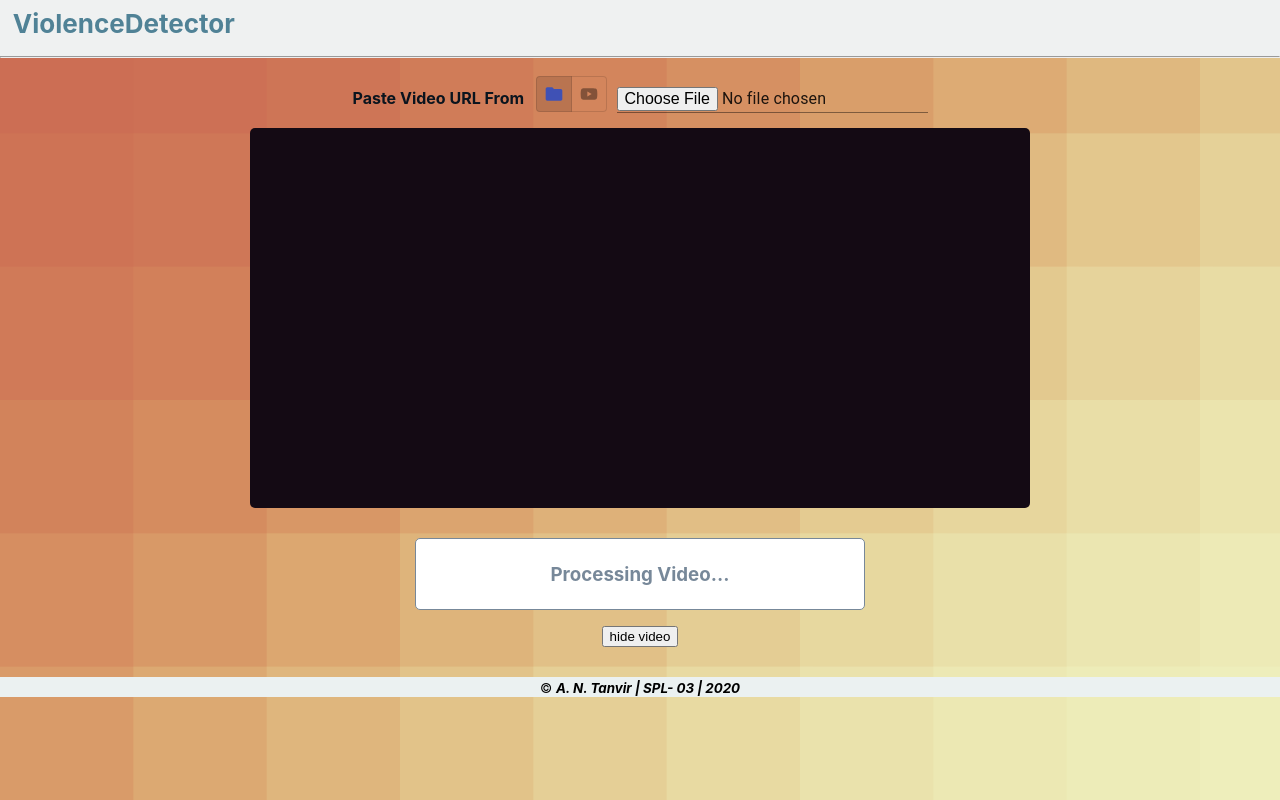
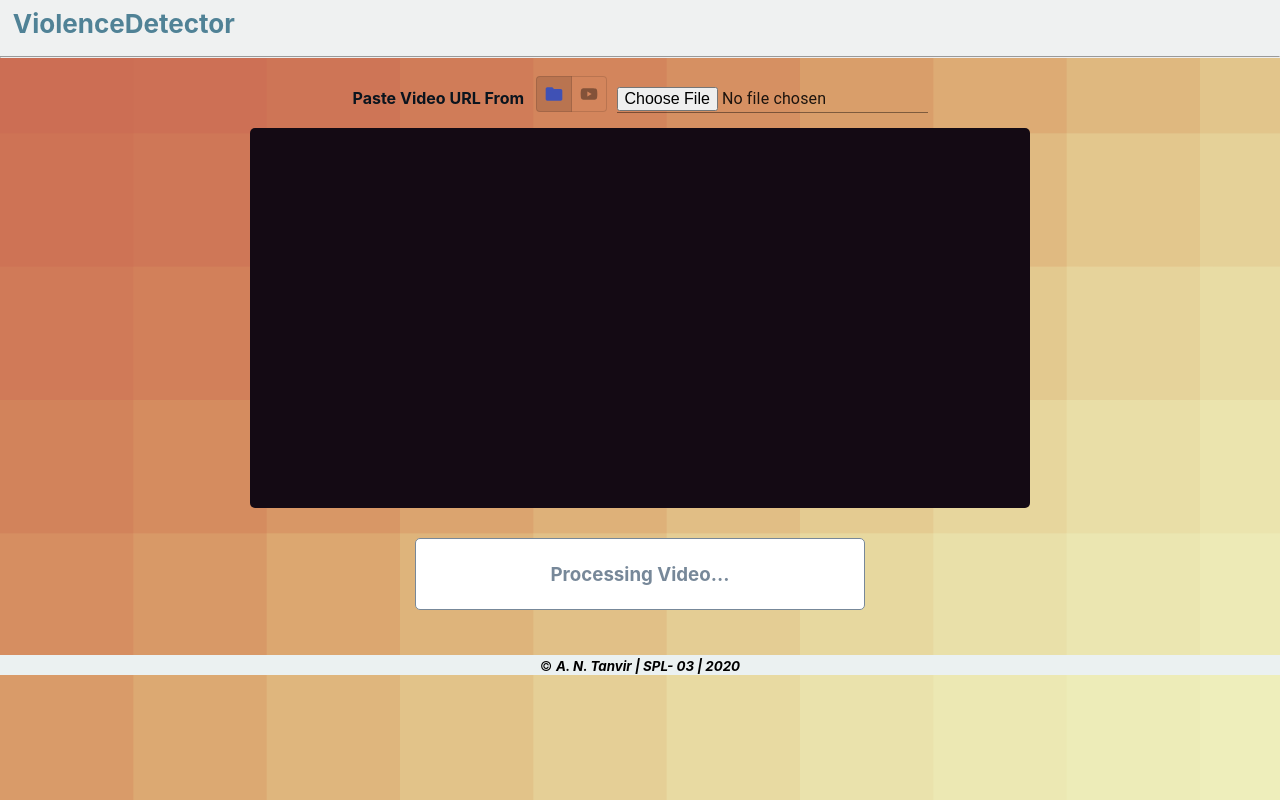
Before and after one commit to antanvir/SPL3-ViolenceDetector, a React (Create React App) app: page / in a window 1280 px wide. Built offline with nearby package versions, Linux system fonts and the light colour scheme.

Commit message:
hide video-hide button

```diff
--- a/src/App.js
+++ b/src/App.js
@@ -46,9 +46,9 @@ function App() {
 	const [timeOfViolence, setTimeOfViolence] = useState([]);
 	const [videoPlaying, setvideoPlaying] = useState(true);
 
-	const restrictVideoPlaying = () => {
-		setvideoPlaying(false);
-	}
+	// const restrictVideoPlaying = () => {
+	// 	setvideoPlaying(false);
+	// }
 	const startVideoPlaying = () => {
 		setvideoPlaying(true);
 	}
@@ -207,9 +207,9 @@ function App() {
 
 		{ (timeOfViolence.length !== 0) && < ResultProvider timeOfViolence= {timeOfViolence} /> }
 
-		<div>
+		{/* <div>
 			<button onClick={ restrictVideoPlaying }> hide video </button>
-		</div>
+		</div> */}
 
 		<div>
 			<br/> <br/>
```
